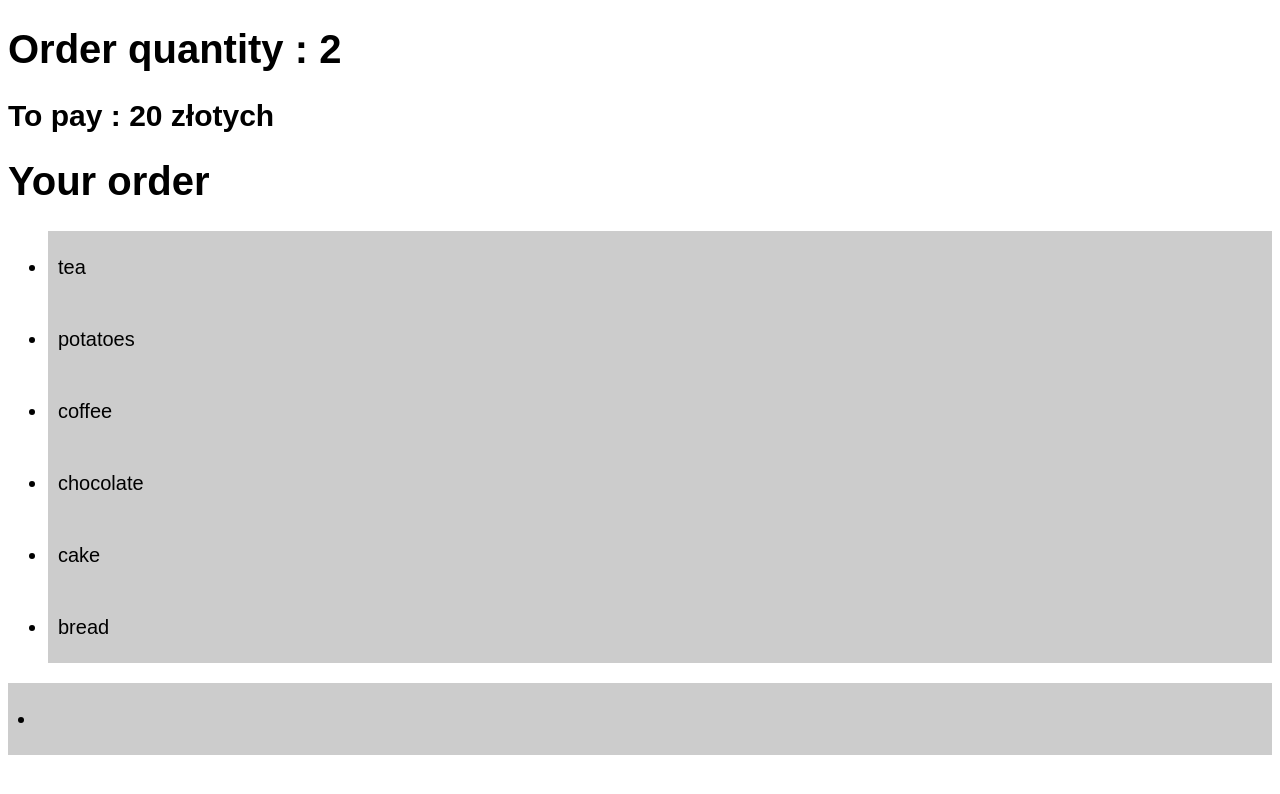
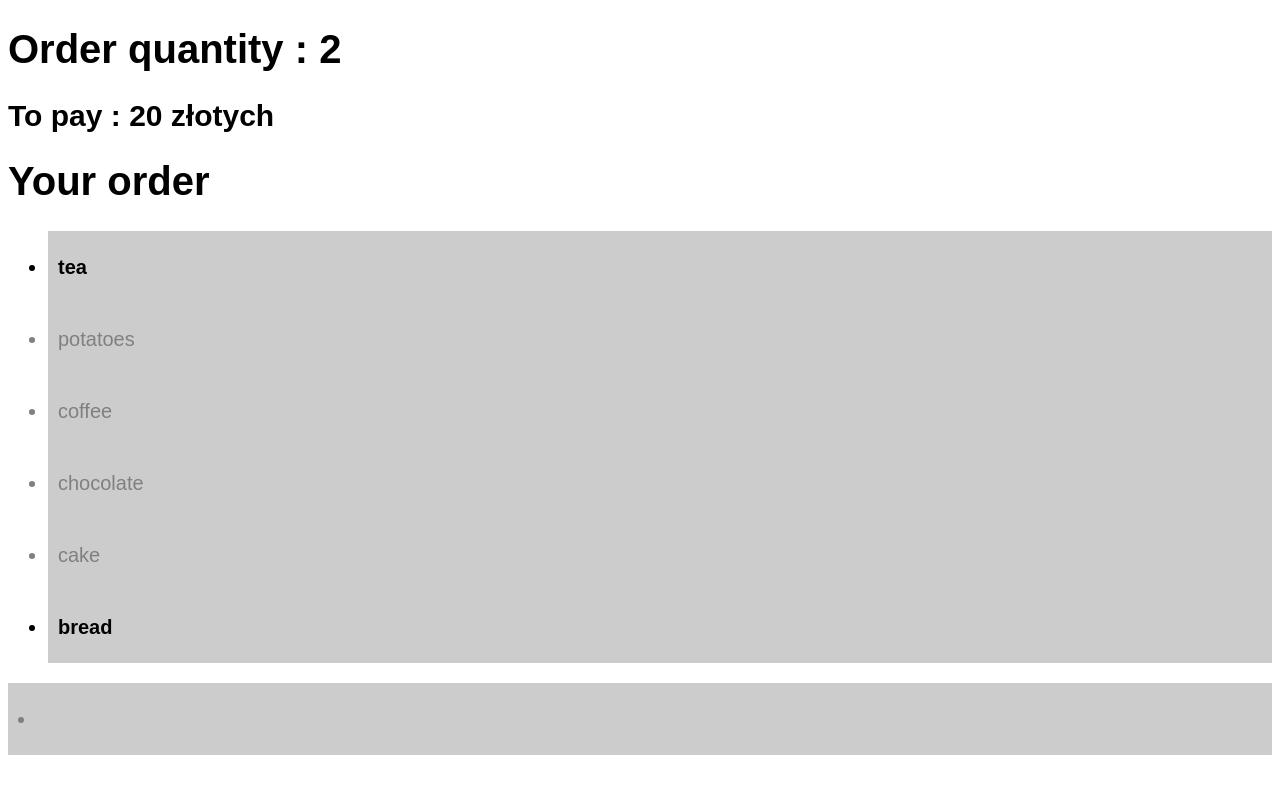
Before and after one commit to MagdalenaOuirane/menu-shop, a React (Create React App) app: page / in a window 1280 px wide. Shown: the top 794 px of the page. Built offline with nearby package versions, Linux system fonts and the light colour scheme.

Commit message:
style li

```diff
--- a/src/App.css
+++ b/src/App.css
@@ -17,3 +17,11 @@ li:nth-child(even) {
 li:nth-child(odd) {
   background-color:#ccc;
 }
+
+.enabled {
+  font-weight: bold;
+}
+
+.disabled {
+  color:gray;
+}
```
